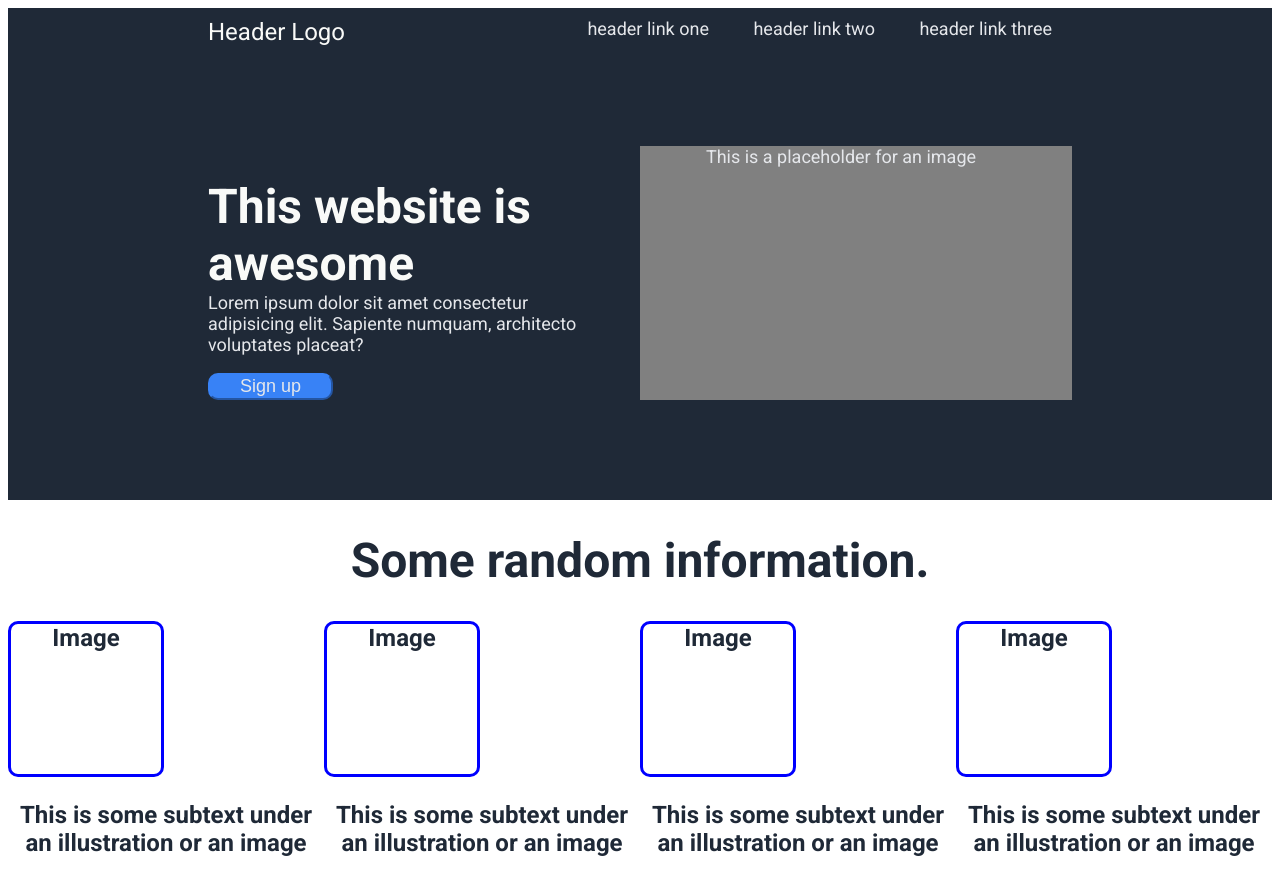
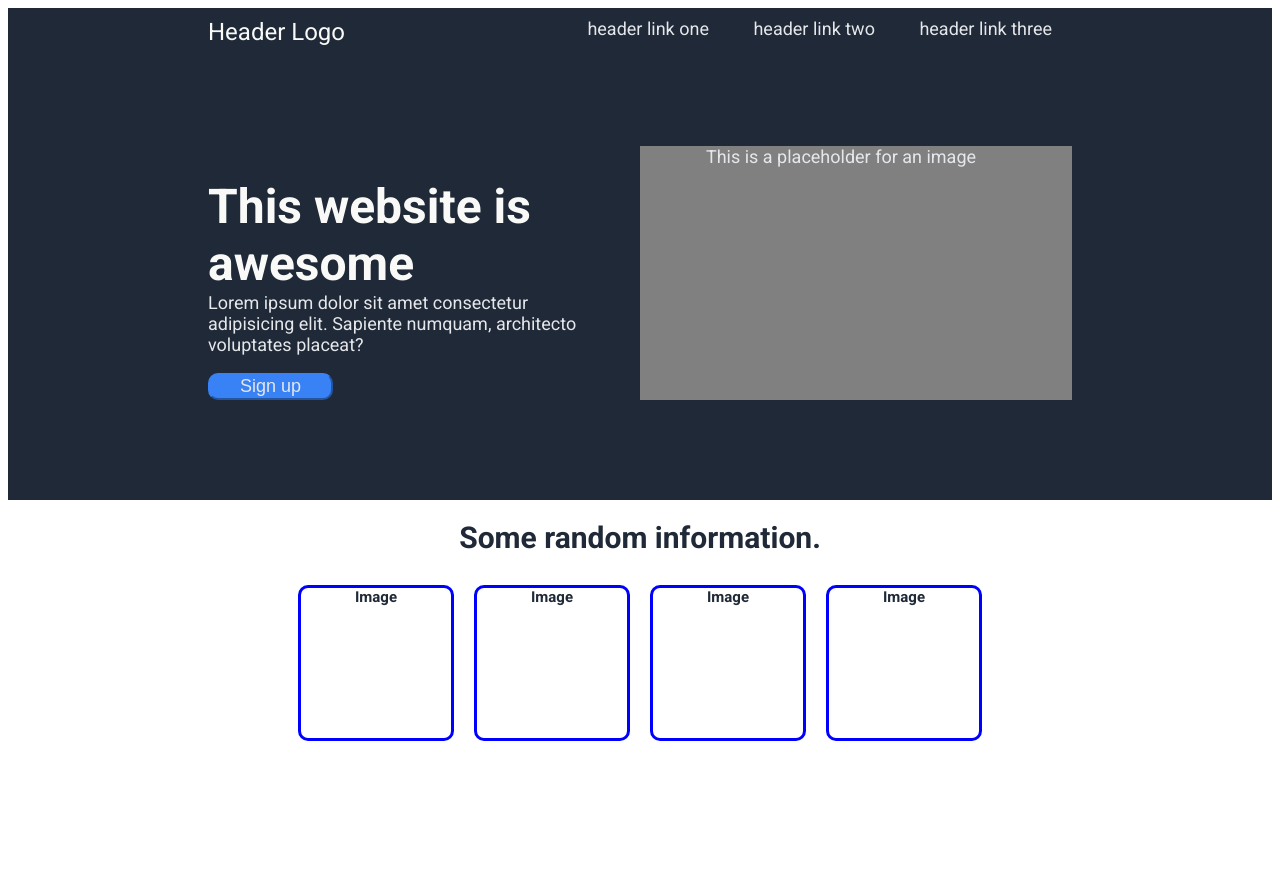
Before and after one commit to valens-carpentier/landing, a plain HTML site: page index.html in a window 1280 px wide. After the commit the page ends 800 px from the top, so only its background shows below. Drawn offline with Linux system fonts and the light colour scheme.

Commit message:
polish section one

```diff
--- a/index.html
+++ b/index.html
@@ -34,19 +34,15 @@
         <div class="cases">
             <div>
                 <div class="container">Image</div>
-                <p>This is some subtext under an illustration or an image</p>
             </div>
             <div>
                 <div class="container">Image</div>
-                <p>This is some subtext under an illustration or an image</p>
             </div>
             <div>
                 <div class="container">Image</div>
-                <p>This is some subtext under an illustration or an image</p>
             </div>
             <div>
                 <div class="container">Image</div>
-                <p>This is some subtext under an illustration or an image</p>
             </div>
         </div>
     </div>
--- a/styles.css
+++ b/styles.css
@@ -80,7 +80,7 @@ body {
 
 .section-1 {
   text-align: center;
-  font-size: 24px;
+  font-size: 15px;
   font-weight: bold;
   color: #1f2937;
   margin: 0px;
@@ -88,6 +88,7 @@ body {
 
 .cases {
   display: flex;
+  justify-content: center;
 }
 
 .container {
@@ -96,4 +97,6 @@ body {
   border-radius: 10px;
   height: 150px;
   width: 150px;
+  margin: 10px;
+  text-align: center;
 }
```
